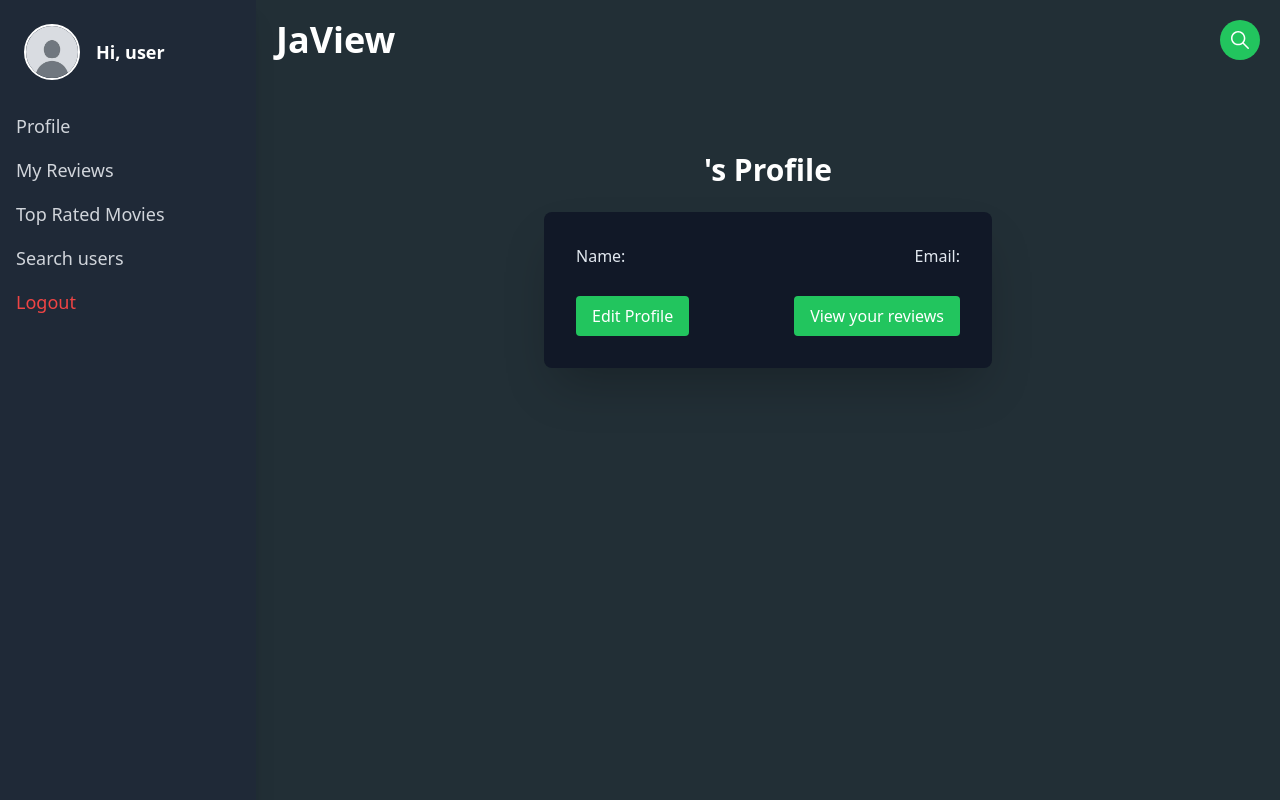
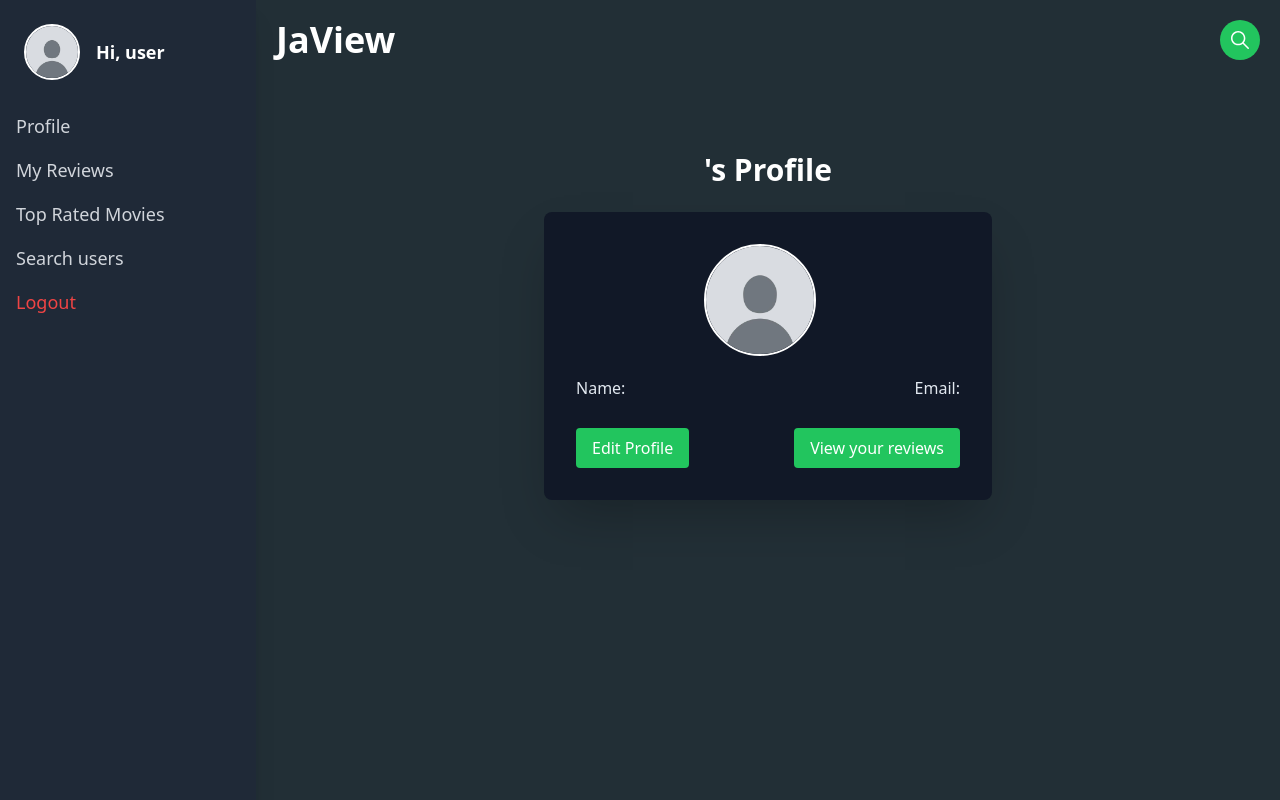
Before and after one commit to vinicius-lima-barbosa/JaView, a React (Vite) app in the folder jaview_frontend/: page /profile in a window 1280 px wide. Shown: the top 800 px of the page. Built offline with nearby package versions, Linux system fonts and the light colour scheme; no server answers; sample sign-in values are in the browser's storage.

Commit message:
style: add avatar in user profile

```diff
--- a/jaview_frontend/src/pages/profiles/user-profile.tsx
+++ b/jaview_frontend/src/pages/profiles/user-profile.tsx
@@ -1,5 +1,6 @@
 import React, { useState, useEffect } from "react";
 import { Link, useNavigate } from "react-router-dom";
+import avatar from "../../assets/images/avatar/default_avatar.jpg";
 
 interface UserProfile {
   name: string;
@@ -80,7 +81,14 @@ const UserProfile: React.FC = () => {
       </h1>
       <div className="w-full max-w-md bg-gray-900 p-8 rounded-lg shadow-2xl">
         {!editing ? (
-          <>
+          <div className="flex flex-col">
+            <div className="flex justify-center items-center mb-5">
+              <img
+                src={avatar}
+                alt="avatar"
+                className="rounded-full mr-4 w-28 h-28 object-cover border-2 border-white "
+              />
+            </div>
             <div className="flex justify-between mb-3">
               <div className="mb-4">
                 <label className="block text-slate-200">Name:</label>
@@ -105,7 +113,7 @@ const UserProfile: React.FC = () => {
                 View your reviews
               </Link>
             </div>
-          </>
+          </div>
         ) : (
           <>
             <div className="mb-4">
```
